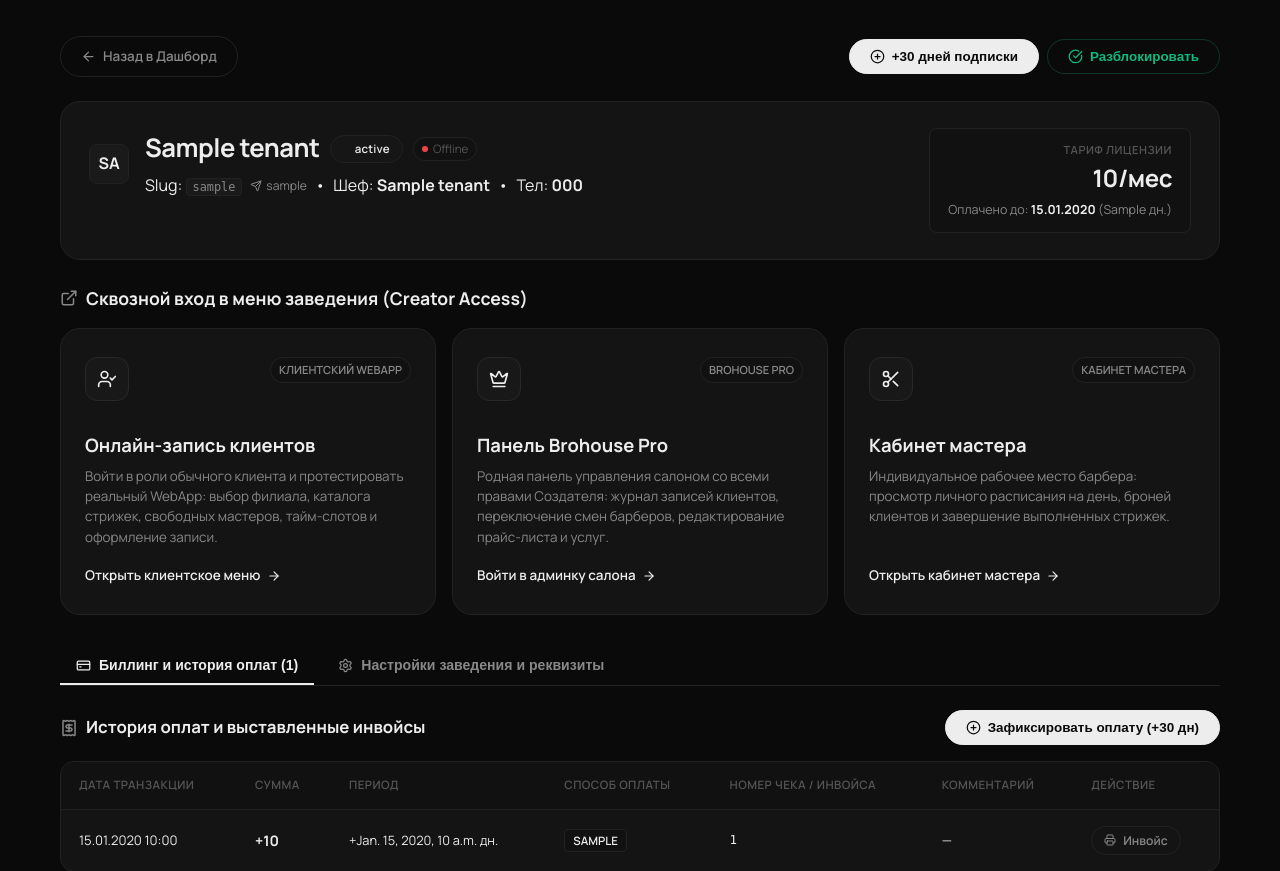
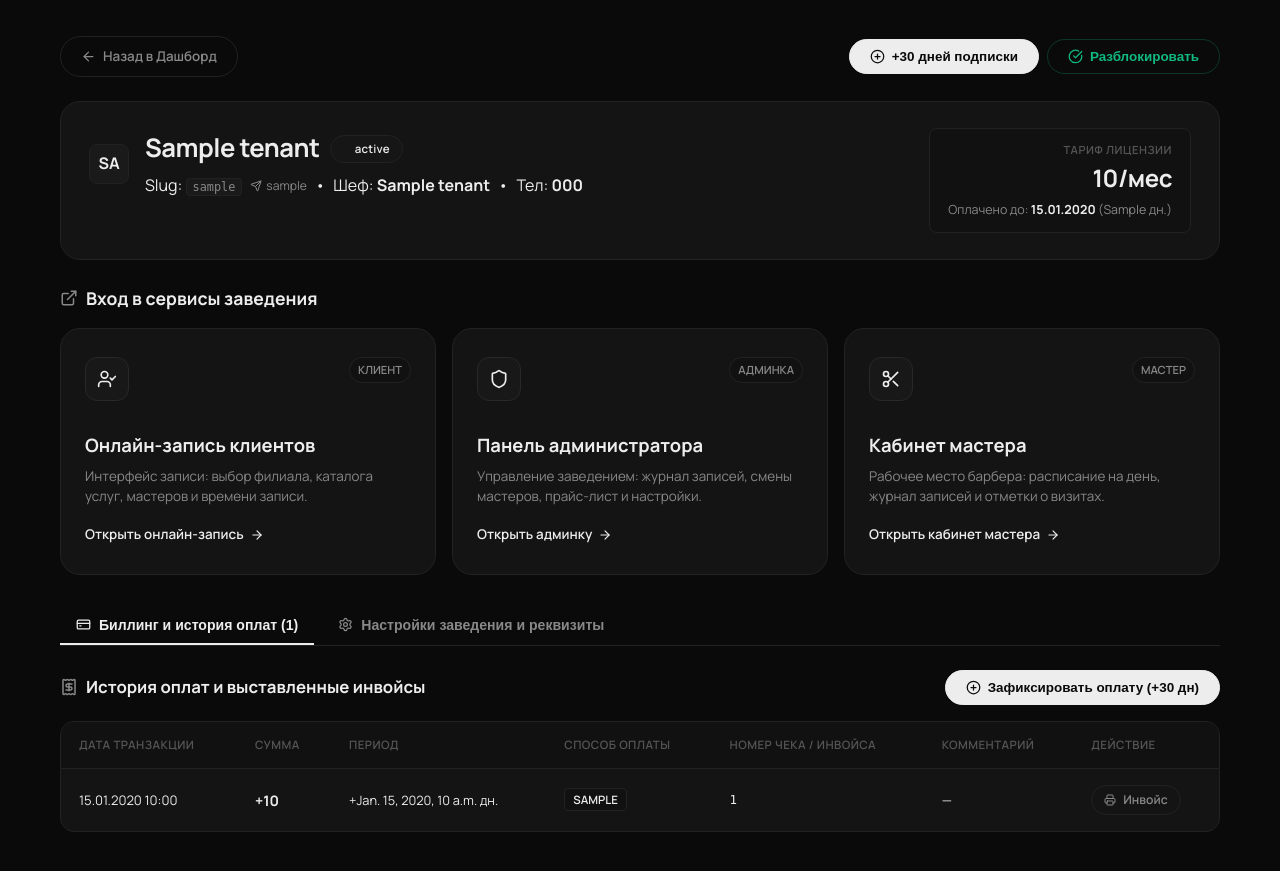
Before and after one commit to tashkhanov/personal_portfolio, a Django app: template templates/saas_hub/tenant_detail.html in a window 1280 px wide. Shown: the part 78-949 px from the top of the page. After the commit the page ends 910 px from the top, so only its background shows below. Run offline with Django 5.2, Linux system fonts and the light colour scheme; the template is opened without the code that fills it: most values are stand-ins (such as "Sample title", 1, 10 or a date in 2020).

Commit message:
chore: remove fake status badges, decorative trend pills, and cyberpunk clutter from SaaS Hub

```diff
--- a/static/saas_hub/css/hub.css
+++ b/static/saas_hub/css/hub.css
@@ -73,13 +73,16 @@ body {
     width: 6px;
     height: 6px;
 }
+
 ::-webkit-scrollbar-track {
     background: var(--bg);
 }
+
 ::-webkit-scrollbar-thumb {
     background: var(--border);
     border-radius: var(--radius-pill);
 }
+
 ::-webkit-scrollbar-thumb:hover {
     background: var(--t3);
 }
@@ -152,26 +155,6 @@ body {
     display: flex;
     align-items: center;
     gap: 14px;
-}
-
-.hub-status-beacon {
-    display: flex;
-    align-items: center;
-    gap: 8px;
-    padding: 6px 14px;
-    border-radius: var(--radius-pill);
-    background: var(--bg2);
-    border: 1px solid var(--border);
-    font-size: 0.78rem;
-    color: var(--t2);
-    font-weight: 500;
-}
-
-.beacon-dot {
-    width: 7px;
-    height: 7px;
-    border-radius: 50%;
-    background: var(--green);
 }
 
 .hub-user-pill {
@@ -247,7 +230,8 @@ body {
     transition: var(--transition);
     white-space: nowrap;
     border: none;
-    flex: none !important; /* CRITICAL: Never stretch across flex headers */
+    flex: none !important;
+    /* CRITICAL: Never stretch across flex headers */
     width: auto !important;
 }
 
@@ -257,6 +241,7 @@ body {
     color: var(--bg);
     border: 1px solid var(--t1);
 }
+
 .btn-primary:hover {
     background: #ffffff;
     color: #000000;
@@ -269,6 +254,7 @@ body {
     color: var(--t2);
     border: 1px solid var(--border);
 }
+
 .btn-secondary:hover {
     color: var(--t1);
     border-color: var(--border-hover);
@@ -282,6 +268,7 @@ body {
     border: 1px solid var(--t1);
     font-weight: 600;
 }
+
 .btn-extend:hover {
     background: #ffffff;
     color: #000000;
@@ -294,6 +281,7 @@ body {
     color: #f87171;
     border: 1px solid rgba(248, 113, 113, 0.25);
 }
+
 .btn-killswitch:hover {
     background: rgba(248, 113, 113, 0.1);
     border-color: #f87171;
@@ -304,6 +292,7 @@ body {
     color: var(--green);
     border: 1px solid rgba(16, 185, 129, 0.25);
 }
+
 .btn-killswitch.active-mode:hover {
     background: var(--green-bg);
     border-color: var(--green);
@@ -566,6 +555,7 @@ body {
     text-decoration: none;
     transition: var(--transition);
 }
+
 .tenant-card-info a:hover {
     color: #ffffff;
 }
@@ -595,6 +585,7 @@ body {
     align-items: center;
     gap: 4px;
 }
+
 .tenant-bot-link:hover {
     color: var(--t1);
 }
@@ -626,6 +617,7 @@ body {
     border-color: var(--border);
     color: var(--t1);
 }
+
 .badge-active::before {
     background: #10b981;
 }
@@ -634,6 +626,7 @@ body {
     border-color: rgba(245, 158, 11, 0.3);
     color: #fbbf24;
 }
+
 .badge-warning::before {
     background: #f59e0b;
 }
@@ -642,6 +635,7 @@ body {
     border-color: rgba(249, 115, 22, 0.3);
     color: #fb923c;
 }
+
 .badge-grace::before {
     background: #f97316;
 }
@@ -650,35 +644,9 @@ body {
     border-color: rgba(239, 68, 68, 0.3);
     color: #f87171;
 }
+
 .badge-locked::before {
     background: #ef4444;
-}
-
-.ping-pill {
-    display: inline-flex;
-    align-items: center;
-    gap: 5px;
-    font-size: 0.72rem;
-    color: var(--t3);
-    padding: 2px 8px;
-    border-radius: var(--radius-pill);
-    background: var(--bg2);
-    border: 1px solid var(--border);
-}
-.ping-pill.online {
-    color: var(--t2);
-}
-.ping-pill.online .ping-dot {
-    background: var(--green);
-}
-.ping-pill.offline .ping-dot {
-    background: var(--red);
-}
-
-.ping-dot {
-    width: 6px;
-    height: 6px;
-    border-radius: 50%;
 }
 
 /* Subscription Health Strip */
@@ -719,9 +687,18 @@ body {
     height: 100%;
     border-radius: var(--radius-pill);
 }
-.sub-progress-fill.green { background: var(--green); }
-.sub-progress-fill.amber { background: var(--amber); }
-.sub-progress-fill.red { background: var(--red); }
+
+.sub-progress-fill.green {
+    background: var(--green);
+}
+
+.sub-progress-fill.amber {
+    background: var(--amber);
+}
+
+.sub-progress-fill.red {
+    background: var(--red);
+}
 
 /* Metadata Grid */
 .tenant-meta-grid {
@@ -887,6 +864,7 @@ body {
 .detail-tab-pane {
     display: none;
 }
+
 .detail-tab-pane.active {
     display: block;
 }
@@ -1018,6 +996,7 @@ body {
     cursor: pointer;
     font-size: 1.2rem;
 }
+
 .btn-modal-close:hover {
     color: var(--t1);
 }
@@ -1347,11 +1326,32 @@ textarea.form-control {
 }
 
 @media (max-width: 768px) {
-    .hub-nav { padding: 14px 18px; }
-    .hub-container { padding: 20px 14px; }
-    .tenant-grid { grid-template-columns: 1fr; }
-    .kpi-grid { grid-template-columns: 1fr 1fr; }
-    .hub-toolbar { flex-direction: column; align-items: stretch; }
-    .hub-search-box { max-width: 100%; }
-    .settings-row-2 { grid-template-columns: 1fr; }
+    .hub-nav {
+        padding: 14px 18px;
+    }
+
+    .hub-container {
+        padding: 20px 14px;
+    }
+
+    .tenant-grid {
+        grid-template-columns: 1fr;
+    }
+
+    .kpi-grid {
+        grid-template-columns: 1fr 1fr;
+    }
+
+    .hub-toolbar {
+        flex-direction: column;
+        align-items: stretch;
+    }
+
+    .hub-search-box {
+        max-width: 100%;
+    }
+
+    .settings-row-2 {
+        grid-template-columns: 1fr;
+    }
 }
--- a/static/saas_hub/js/hub.js
+++ b/static/saas_hub/js/hub.js
@@ -42,7 +42,7 @@ function showToast(message, type = 'success') {
 
 // Kill Switch Toggle
 async function toggleKillswitch(tenantId, currentActive, tenantName) {
-    const nextAction = currentActive ? 'заблокировать (Kill Switch)' : 'разблокировать';
+    const nextAction = currentActive ? 'заблокировать' : 'разблокировать';
     const confirmed = confirm(`Вы уверены, что хотите ${nextAction} заведение "${tenantName}"?\n\nБот и WebApp моментально ${currentActive ? 'прекратят' : 'возобновят'} обслуживание клиентов.`);
     if (!confirmed) return;
 
--- a/templates/saas_hub/base_hub.html
+++ b/templates/saas_hub/base_hub.html
@@ -33,19 +33,10 @@
 
         {% if user.is_authenticated %}
         <div class="hub-nav-actions">
-            <!-- System Health Beacon -->
-            <div class="hub-status-beacon" title="Все микросервисы и телеметрия заведений функционируют в штатном режиме">
-                <span class="pulse-beacon-dot"></span>
-                <span>Сеть в норме &bull; Live Cloud Sync</span>
-            </div>
-
-            <!-- User Creator Identity Badge -->
+            <!-- User Identity Badge -->
             <div class="hub-user-pill">
                 <div class="hub-user-avatar">IA</div>
-                <div style="display: flex; flex-direction: column; text-align: left; line-height: 1.2;">
-                    <span style="font-weight: 700; color: var(--t1); font-size: 0.82rem;">{{ user.username }}</span>
-                    <span style="font-size: 0.7rem; color: var(--t2);">Шеф &bull; Создатель</span>
-                </div>
+                <span style="font-weight: 600; color: var(--t1); font-size: 0.82rem;">{{ user.username }}</span>
             </div>
 
             <!-- Logout Button -->
--- a/templates/saas_hub/tenant_detail.html
+++ b/templates/saas_hub/tenant_detail.html
@@ -20,11 +20,11 @@
                 <span>+30 дней подписки</span>
             </button>
 
-            <!-- Kill Switch -->
+            <!-- Блокировка -->
             {% if tenant.is_active and tenant.subscription_status != 'LOCKED' %}
             <button class="btn btn-killswitch" id="ks-btn-{{ tenant.id }}" onclick="toggleKillswitch({{ tenant.id }}, true, '{{ tenant.name|escapejs }}')">
                 <i data-lucide="power" style="width: 15px; height: 15px;"></i>
-                <span>Kill Switch (Заблокировать)</span>
+                <span>Заблокировать</span>
             </button>
             {% else %}
             <button class="btn btn-killswitch active-mode" id="ks-btn-{{ tenant.id }}" onclick="toggleKillswitch({{ tenant.id }}, false, '{{ tenant.name|escapejs }}')">
@@ -46,10 +46,6 @@
                     <div class="hero-title-row">
                         <h1 class="hero-title">{{ tenant.name }}</h1>
                         <span class="badge {{ tenant.status_badge_class }}">{{ tenant.status_display }}</span>
-                        <span class="ping-pill {% if remote_status.online %}online{% else %}offline{% endif %}">
-                            <span class="ping-dot"></span>
-                            <span>{% if remote_status.online %}Online ({{ remote_status.latency_ms }} мс){% else %}Offline{% endif %}</span>
-                        </span>
                     </div>
                     <div class="tenant-meta-pills">
                         <span>Slug: <code class="tenant-slug">{{ tenant.slug }}</code></span>
@@ -77,55 +73,52 @@
         </div>
     </div>
 
-    <!-- ======================================================== -->
-    <!-- ПРЯМЫЕ ВХОДЫ В МЕНЮ ЗАВЕДЕНИЯ (СО ВСЕМИ ПРАВАМИ СОЗДАТЕЛЯ) -->
-    <!-- ======================================================== -->
+    <!-- Вход в сервисы -->
     <div class="section-header">
         <div class="section-title">
             <i data-lucide="external-link" style="width: 18px; height: 18px; color: var(--t2);"></i>
-            <span>Сквозной вход в меню заведения (Creator Access)</span>
+            <span>Вход в сервисы заведения</span>
         </div>
     </div>
 
-    <!-- 3 Minimalist Cards Matching Portfolio Style -->
     <div class="giant-access-grid">
 
-        <!-- 1. Клиентская запись (Как обычный тип) -->
+        <!-- 1. Клиентская запись -->
         <a href="{{ tenant.api_base_url }}/book?token={{ tenant.api_secret_token }}" target="_blank" class="giant-access-card">
             <div>
                 <div class="giant-card-head">
                     <div class="giant-access-icon">
                         <i data-lucide="user-check" style="width: 20px; height: 20px;"></i>
                     </div>
-                    <span class="giant-badge">Клиентский WebApp</span>
+                    <span class="giant-badge">Клиент</span>
                 </div>
                 <h3 class="giant-card-title">Онлайн-запись клиентов</h3>
                 <p class="giant-card-desc">
-                    Войти в роли обычного клиента и протестировать реальный WebApp: выбор филиала, каталога стрижек, свободных мастеров, тайм-слотов и оформление записи.
+                    Интерфейс записи: выбор филиала, каталога услуг, мастеров и времени записи.
                 </p>
             </div>
             <div class="giant-card-action">
-                <span>Открыть клиентское меню</span>
+                <span>Открыть онлайн-запись</span>
                 <i data-lucide="arrow-right" style="width: 14px; height: 14px;"></i>
             </div>
         </a>
 
-        <!-- 2. Панель администратора Brohouse Pro -->
+        <!-- 2. Панель администратора -->
         <a href="{{ tenant.api_base_url }}/admin?token={{ tenant.api_secret_token }}" target="_blank" class="giant-access-card">
             <div>
                 <div class="giant-card-head">
                     <div class="giant-access-icon">
-                        <i data-lucide="crown" style="width: 20px; height: 20px;"></i>
+                        <i data-lucide="shield" style="width: 20px; height: 20px;"></i>
                     </div>
-                    <span class="giant-badge">Brohouse Pro</span>
+                    <span class="giant-badge">Админка</span>
                 </div>
-                <h3 class="giant-card-title">Панель Brohouse Pro</h3>
+                <h3 class="giant-card-title">Панель администратора</h3>
                 <p class="giant-card-desc">
-                    Родная панель управления салоном со всеми правами Создателя: журнал записей клиентов, переключение смен барберов, редактирование прайс-листа и услуг.
+                    Управление заведением: журнал записей, смены мастеров, прайс-лист и настройки.
                 </p>
             </div>
             <div class="giant-card-action">
-                <span>Войти в админку салона</span>
+                <span>Открыть админку</span>
                 <i data-lucide="arrow-right" style="width: 14px; height: 14px;"></i>
             </div>
         </a>
@@ -137,11 +130,11 @@
                     <div class="giant-access-icon">
                         <i data-lucide="scissors" style="width: 20px; height: 20px;"></i>
                     </div>
-                    <span class="giant-badge">Кабинет Мастера</span>
+                    <span class="giant-badge">Мастер</span>
                 </div>
                 <h3 class="giant-card-title">Кабинет мастера</h3>
                 <p class="giant-card-desc">
-                    Индивидуальное рабочее место барбера: просмотр личного расписания на день, броней клиентов и завершение выполненных стрижек.
+                    Рабочее место барбера: расписание на день, журнал записей и отметки о визитах.
                 </p>
             </div>
             <div class="giant-card-action">
```
Also changed, not shown: templates/saas_hub/dashboard.html (+22 -45 lines).
